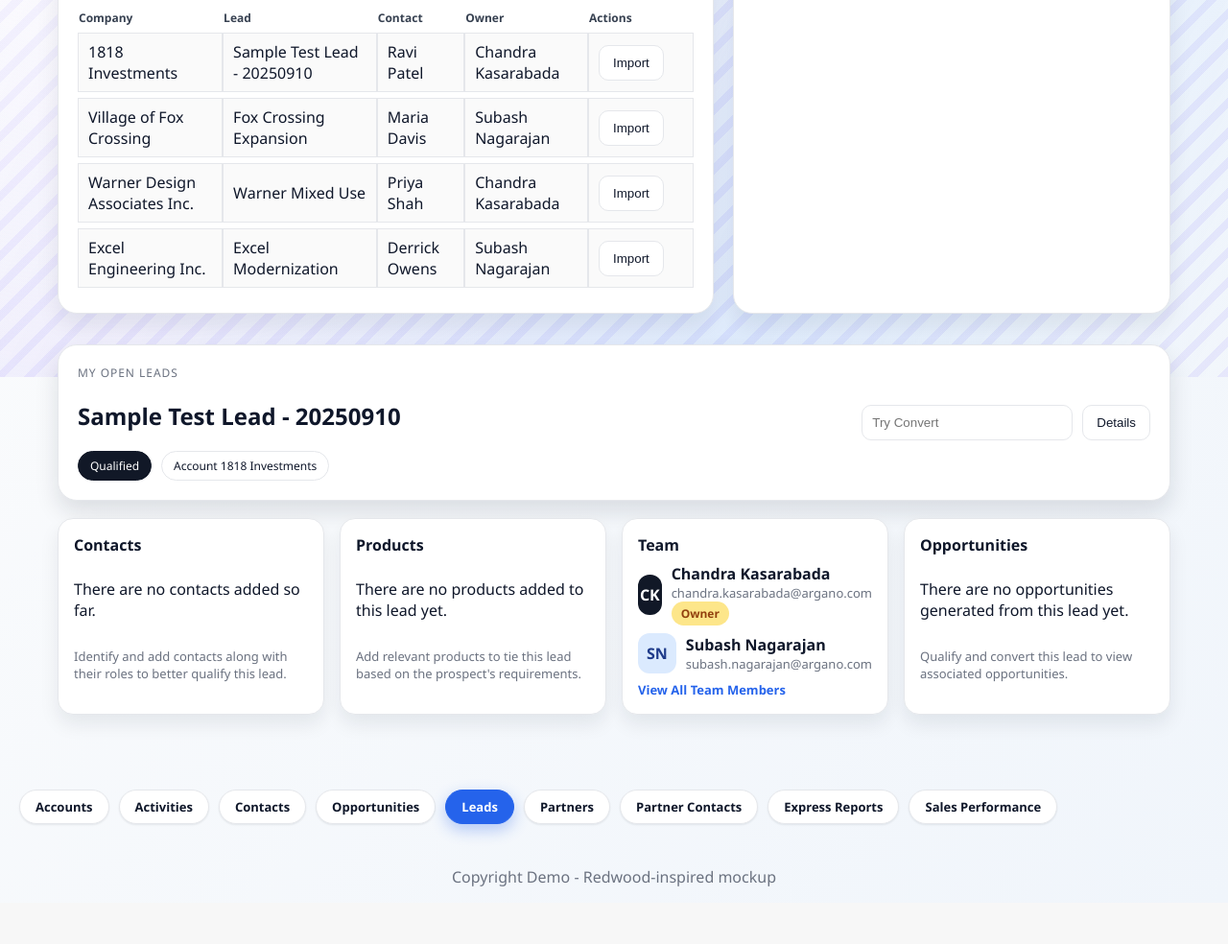
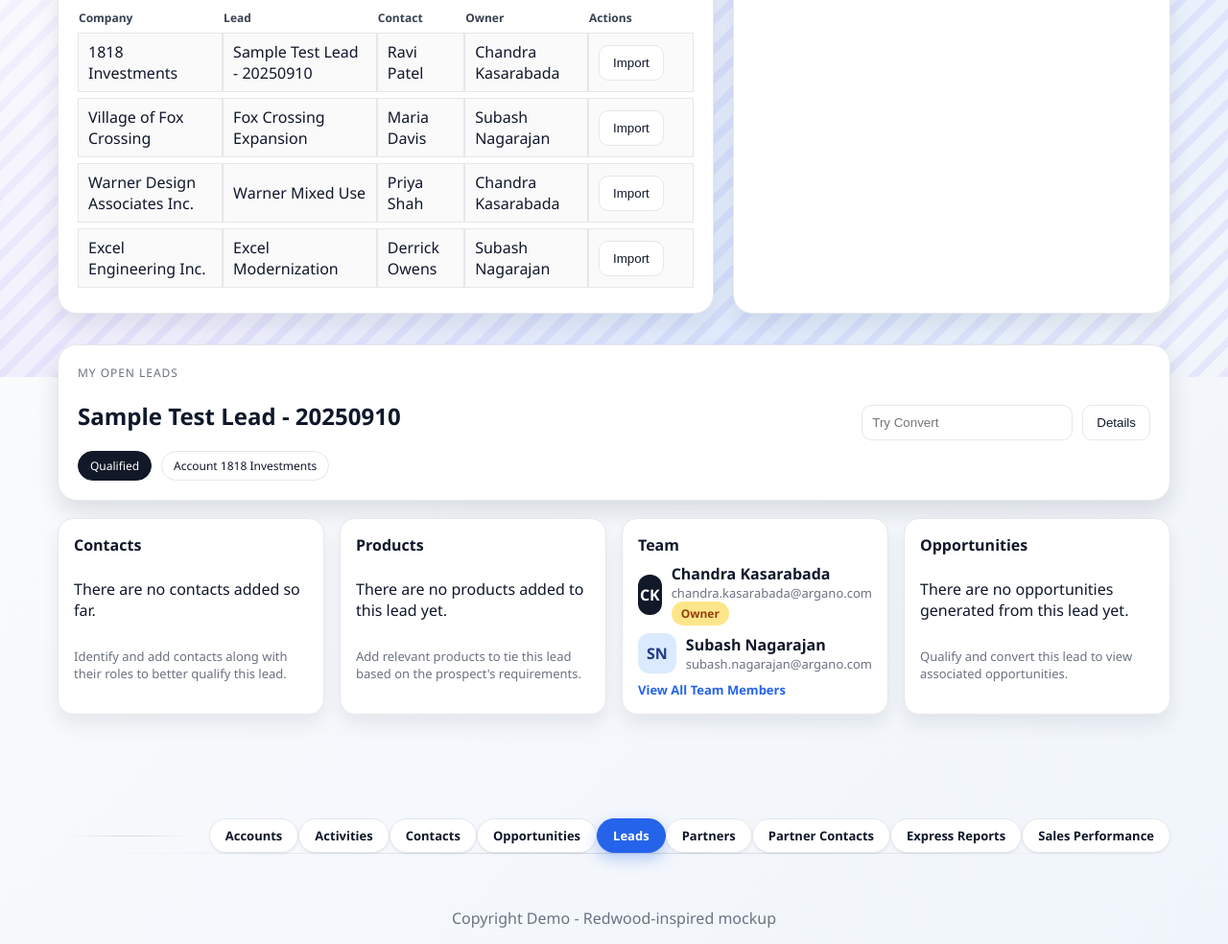
Before and after one commit to cskasarabada/OracleCXMocks, a plain HTML site: page cx_lead.html in a window 1280 px wide. Shown: the part 407-1391 px from the top of the page at 96% size. Before the commit the page ends 1348 px from the top, so only its background shows below. Drawn offline with Linux system fonts and the light colour scheme.

Commit message:
Update redwood.css

```diff
--- a/assets/redwood.css
+++ b/assets/redwood.css
@@ -190,11 +190,32 @@ body.oppty-landing{background:#f5efe7;}
 .carousel-dots .dot.active{background:#4c1d95;}
 .app-nav-rail{
   background:transparent;
-  padding:18px 20px 28px;
+  padding:18px 20px 40px;
   display:flex;
+  grid-gap:0;
+  gap:0;
+  flex-wrap:wrap;
+  justify-content:center;
+  align-items:center;
+  max-width:var(--nav-max-width,1200px);
+  margin:30px auto 0;
+  position:relative;
+}
+.app-nav-rail::before,
+.app-nav-rail::after{
+  content:"";
+  flex:1 1 60px;
+  height:1px;
+  margin:0 12px;
+  background:linear-gradient(90deg,transparent,rgba(15,23,42,.15),transparent);
+}
+.app-nav-rail::before{margin-right:18px;}
+.app-nav-rail::after{margin-left:18px;}
+.app-nav-rail .app-nav-items{
+  display:flex;
+  flex-wrap:wrap;
   gap:10px;
-  flex-wrap:wrap;
-  justify-content:flex-start;
+  justify-content:center;
 }
 .app-nav-rail a{
   padding:8px 16px;
```
